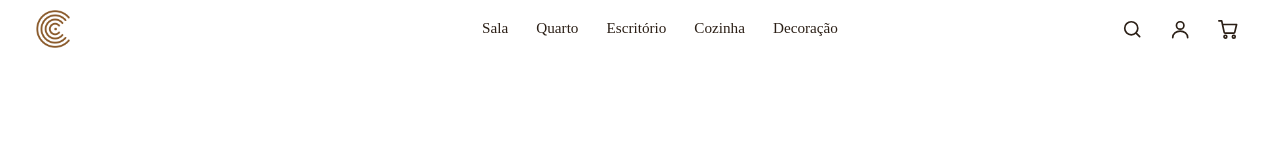
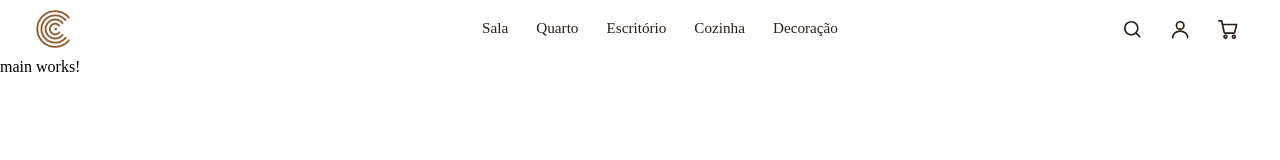
Before and after one commit to nathan270109/cerne-ecommerce, an Angular app: page / in a window 1280 px wide. Shown: the top 160 px of the page. Built offline with nearby package versions, Linux system fonts and the light colour scheme.

Commit message:
feat: cria main

```diff
--- a/src/app/app.html
+++ b/src/app/app.html
@@ -1,6 +1,5 @@
-
-
 <app-nav></app-nav>
 
-
-<router-outlet />
+<app-main class="main-content">
+    <router-outlet />
+</app-main>
--- a/src/app/app.ts
+++ b/src/app/app.ts
@@ -1,9 +1,10 @@
 import { Component, signal } from '@angular/core';
 import { RouterOutlet } from '@angular/router';
 import { Nav } from './components/nav/nav';
+import { Main } from './components/main/main';
 
 @Component({
-  imports: [RouterOutlet, Nav],
+  imports: [RouterOutlet, Nav, Main],
   selector: 'app-root',
   styleUrl: './app.css',
   templateUrl: './app.html',
--- a/src/app/components/components.ts
+++ b/src/app/components/components.ts
@@ -1,4 +1,5 @@
 import { Component } from "@angular/core";
+
 
 @Component({
   imports: [],
--- /dev/null
+++ b/src/app/components/main/main.html
@@ -0,0 +1 @@
+<p>main works!</p>
```
Also changed, not shown: src/app/components/main/main.ts (added, +9 -0 lines), src/app/components/main/main.css (added), 1 other file (tests, documents, lock files or other folders).
